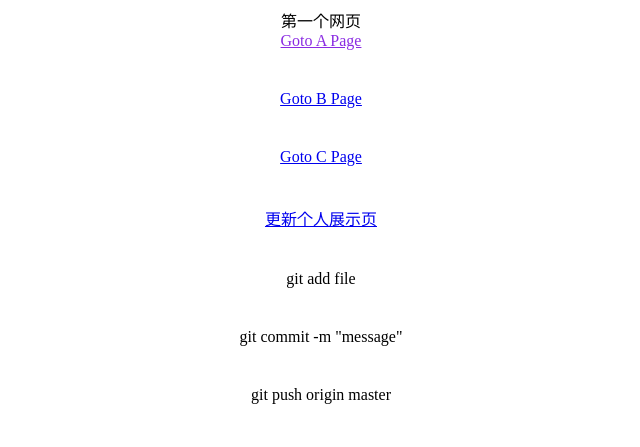
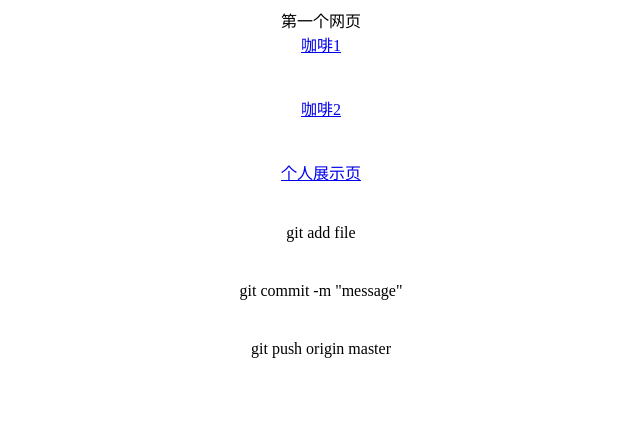
Before and after one commit to Loey-w/train, a plain HTML site: page index.html in a window 1280 px wide. Shown: the whole page, without its empty margins (319-959 px from the left). Drawn offline with Linux system fonts and the light colour scheme.

Commit message:
更新index

```diff
--- a/index.html
+++ b/index.html
@@ -22,10 +22,10 @@
 <body>
     第一个网页
 
-    <li> <a href="a.html" style="color: blueviolet;">Goto A Page</a></li>
-    <li> <a href="b.html">Goto B Page</a></li>
-    <li><a href="#">Goto C Page</a></li>
-    <li><a href="./个人展示页/index.html">更新个人展示页</a></li>
+
+    <li> <a href="./coffee/coffee.html">咖啡1</a></li>
+    <li><a href="./coffee/coffee1.html">咖啡2</a></li>
+    <li><a href="./个人展示页/index.html">个人展示页</a></li>
 
 
 
```
Also changed, not shown: 个人展示页/index.html (+2 -2 lines).
